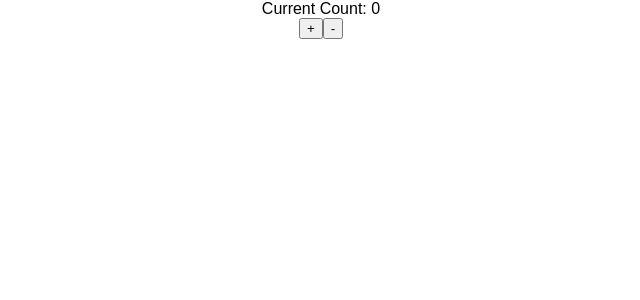
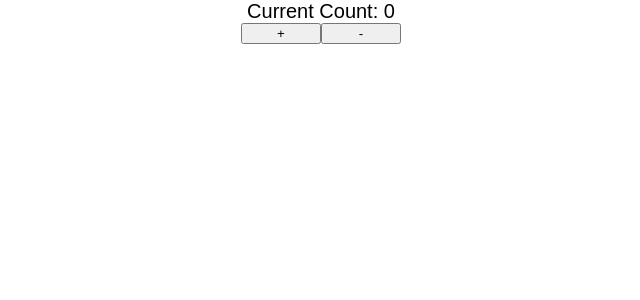
Before and after one commit to johnvresilovic/props, a React (Create React App) app: page / in a window 1280 px wide. Shown: the top 300 px of the page, without its empty margins (319-959 px from the left). Built offline with nearby package versions, Linux system fonts and the light colour scheme.

Commit message:
working counter

```diff
--- a/src/App.css
+++ b/src/App.css
@@ -1,6 +1,22 @@
 .App {
-  font-family: sans-serif;
-  text-align: center;
+	font-family: sans-serif;
+	text-align: center;
+	width: 160px;
+	margin: auto;
+	display: flex;
+	flex-direction: column;
+}
+
+section {
+	display: flex;
+}
+
+button {
+	flex: 1;
+}
+
+span {
+	font-size: 20px;
 }
 
 section.cards {
--- a/src/Counter.js
+++ b/src/Counter.js
@@ -1,10 +1,19 @@
+import {useState} from 'react'
+
 function Counter() {
+    const [count, setCount] = useState(0)
+    const handleIncrement = () => {
+        setCount(count + 1)
+    }
+    const handleDecrement = () => {
+        setCount(count - 1)
+    }
     return(
         <>
-    <span>Current Count: 0</span>
+    <span>Current Count: {count}</span>
     <section>
-        <button>+</button>
-        <button>-</button>
+        <button onClick={handleIncrement}>+</button>
+        <button onClick={handleDecrement}>-</button>
     </section>
         </>
     )
```
